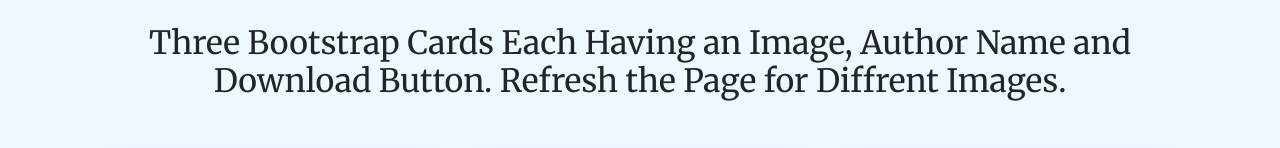
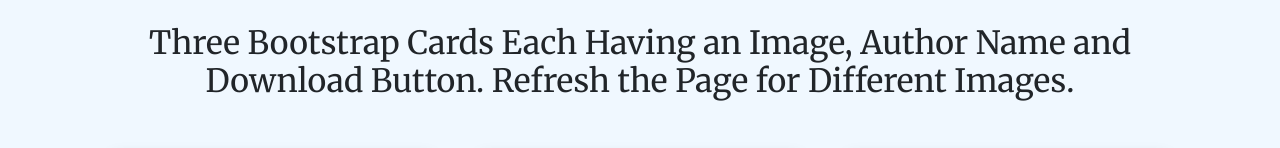
Before and after one commit to bitlearns/Bootstrap-Card, a plain HTML site: page index.html in a window 1280 px wide. Shown: the top 148 px of the page. Drawn offline with nearby package versions, Linux system fonts and the light colour scheme; no server answers.

Commit message:
Update index.html

```diff
--- a/index.html
+++ b/index.html
@@ -14,7 +14,7 @@
 
 <body>
     <div class="container mt-4">
-        <h2 class="text-center">Three Bootstrap Cards Each Having an Image, Author Name and Download Button. Refresh the Page for Diffrent Images.</h2>
+        <h2 class="text-center">Three Bootstrap Cards Each Having an Image, Author Name and Download Button. Refresh the Page for Different Images.</h2>
         <div class="row justify-content-center mt-4">
             <script>
                 var random = Math.floor(Math.random() * 10);
```
